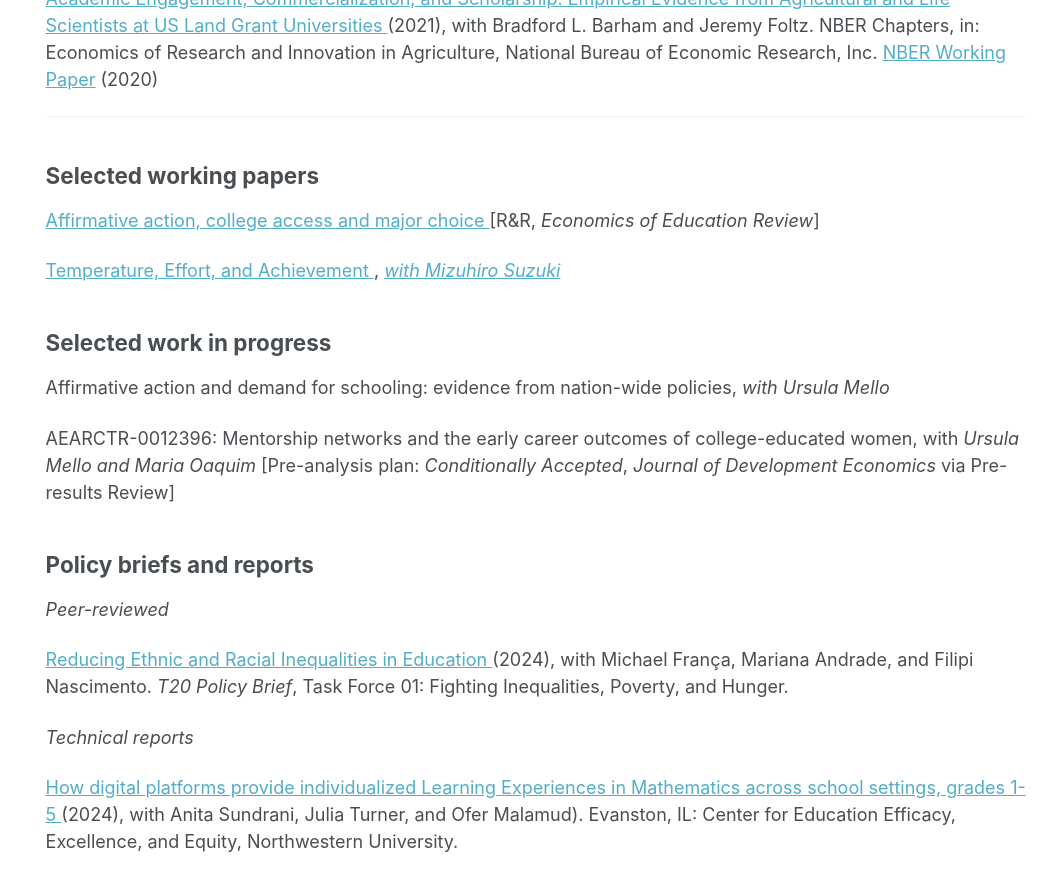
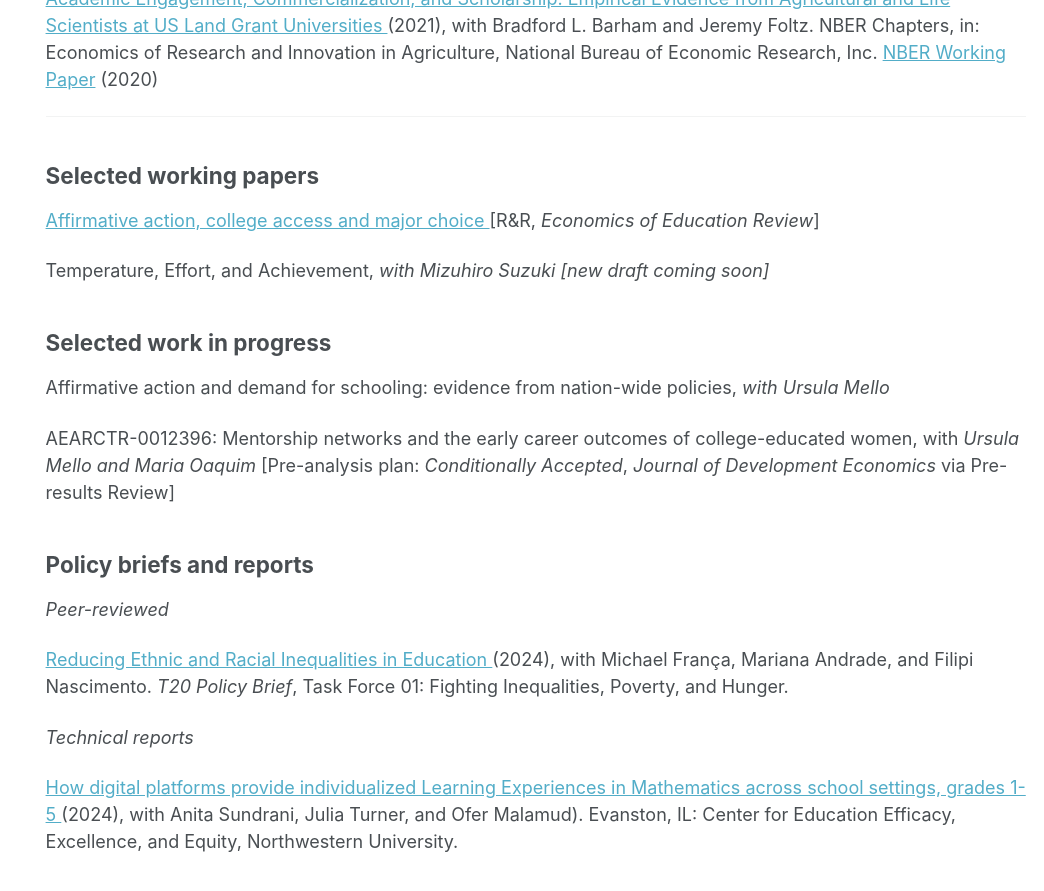
Before and after one commit to anapmelo/anapmelo.github.io, a Jekyll site: the page built from _pages/publications.md, in a window 1280 px wide and 900 px high, scrolled down 479 px. Shown: the top 891 px of the window, without its empty margins (236-1280 px from the left). Built offline with Jekyll 4.4.1, drawn with Linux system fonts in a browser that asks for light colours.

Commit message:
Update publications.md

```diff
--- a/_pages/publications.md
+++ b/_pages/publications.md
@@ -24,7 +24,7 @@ _Book chapters_
 
 <a href="http://anapmelo.github.io/files/manuscript_Melo.pdf"> Affirmative action, college access and major choice </a> [R&R, _Economics of Education Review_]
 
-<a href="http://anapmelo.github.io/files/manuscript_MM2.pdf"> Temperature, Effort, and Achievement </a>, <a href="https://mizuhirosuzuki.github.io/"> _with Mizuhiro Suzuki_</a>
+Temperature, Effort, and Achievement, _with Mizuhiro Suzuki_ _[new draft coming soon]_
 
 ## Selected work in progress
 
```
